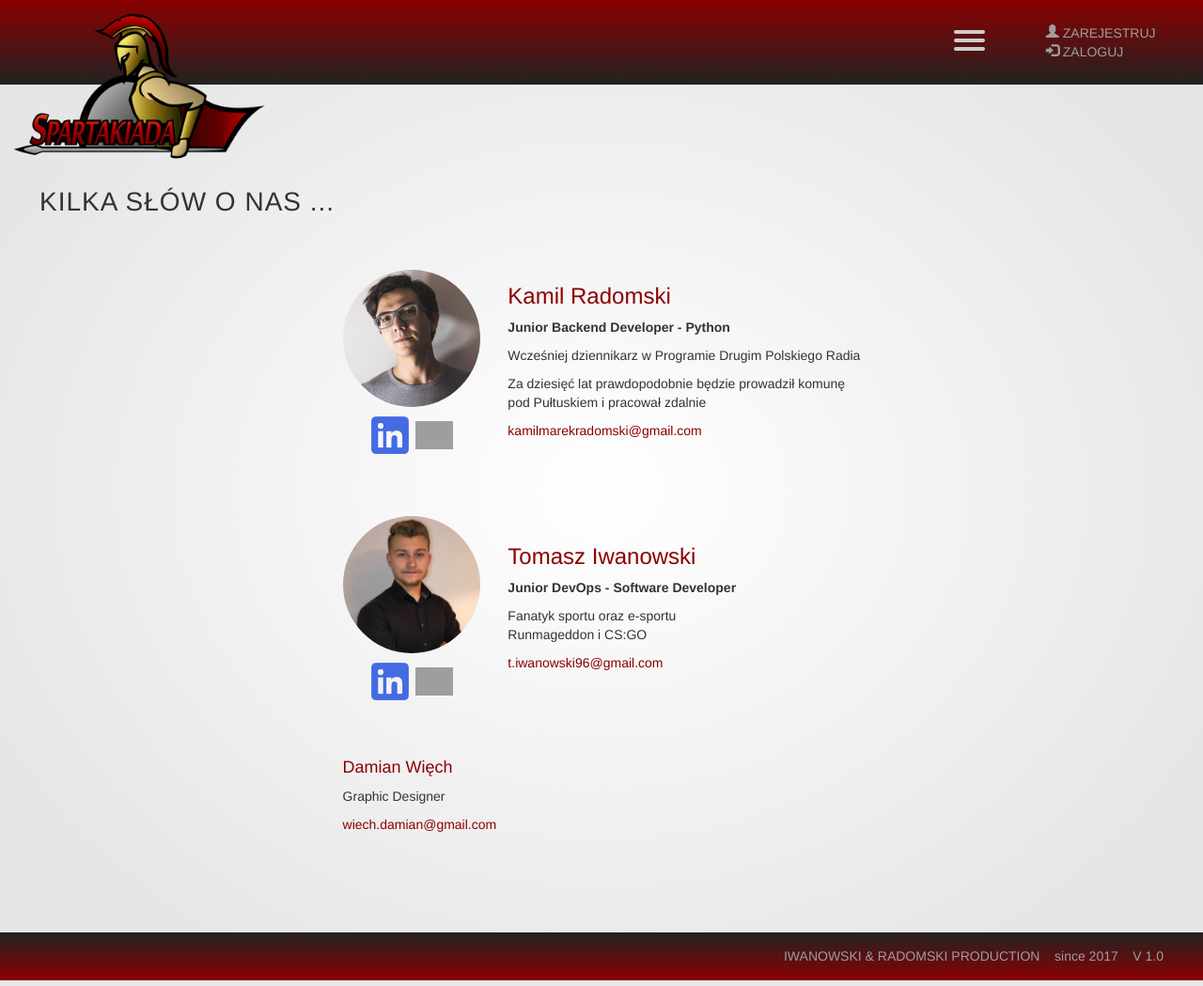
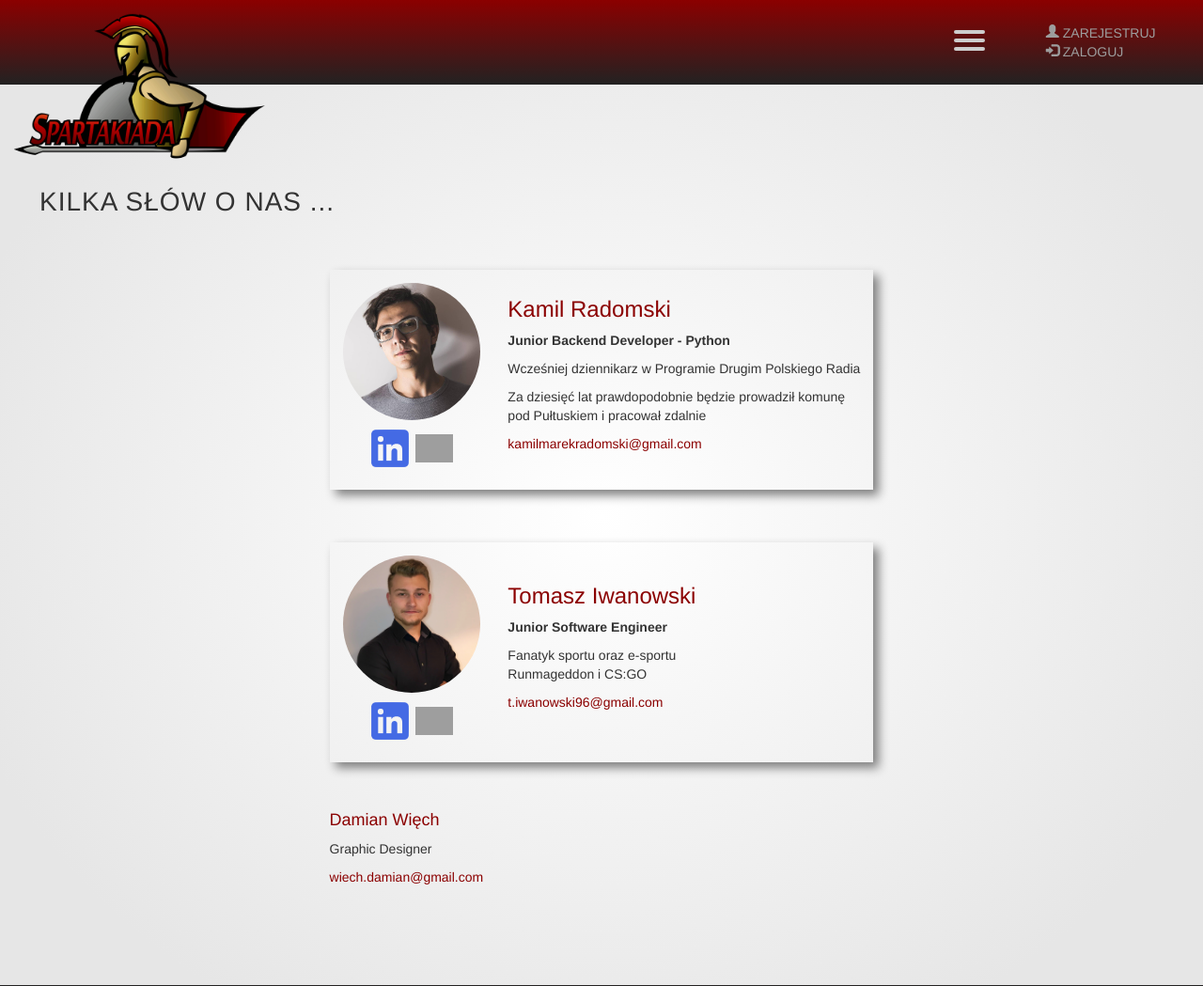
Before and after one commit to tiwanowski96/Spartakiada, a Django app: template spartakiada/templates/spartakiada/about_view.html in a window 1280 px wide. Shown: the top 1049 px of the page at 94% size. Run offline with Django 3.2, Linux system fonts and the light colour scheme; the template is opened without the code that fills it, so the values that code supplies are empty; some libraries are stand-ins or nearby versions; grey boxes are pictures that could not be loaded.

Commit message:
Change about template and some css style

```diff
--- a/spartakiada/static/spartakiada/style.css
+++ b/spartakiada/static/spartakiada/style.css
@@ -25,6 +25,7 @@ body {
     text-align: left;
     font-variant: small-caps;
     font-size: 21px;
+    color: rgb(55, 55, 55);
 }
 
 .points {
@@ -210,6 +211,8 @@ ol {
     display: flex;
     align-items: center;
     justify-items: center;
+    box-shadow: 6px 6px 10px gray;
+    padding: 1em;
 }
 
 .mediaContainer {
--- a/spartakiada/templates/spartakiada/about_view.html
+++ b/spartakiada/templates/spartakiada/about_view.html
@@ -34,7 +34,7 @@
             </div>
             <div class="personDetails">
                 <h3 class="maintext" style="margin-top: 0px;">Tomasz Iwanowski</h3>
-                <p><strong>Junior DevOps - Software Developer</strong></p>
+                <p><strong>Junior Software Engineer</strong></p>
                 <p>Fanatyk sportu oraz e-sportu <br> Runmageddon i CS:GO</p>
                 <p><a class="maintext">t.iwanowski96@gmail.com</a></p>
             </div>
```
